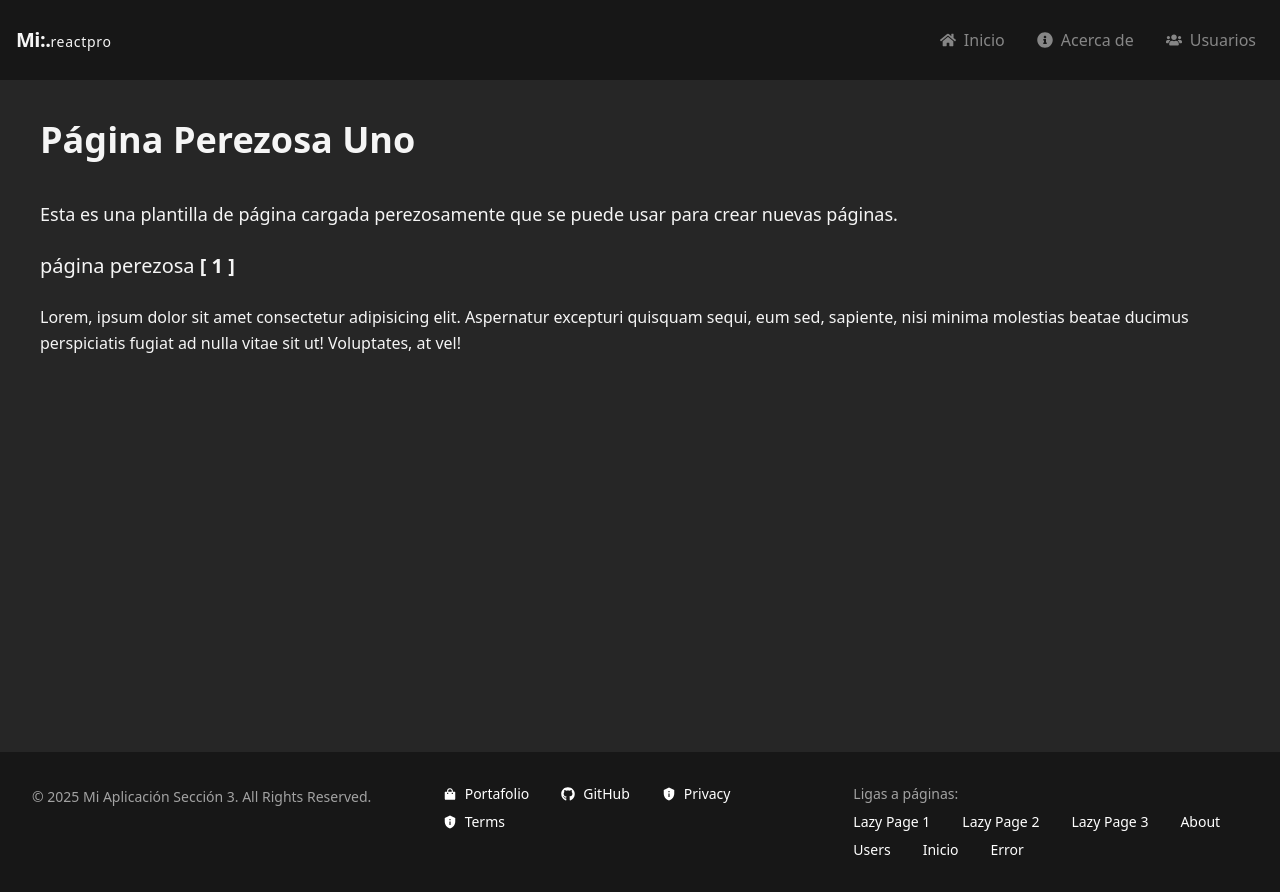
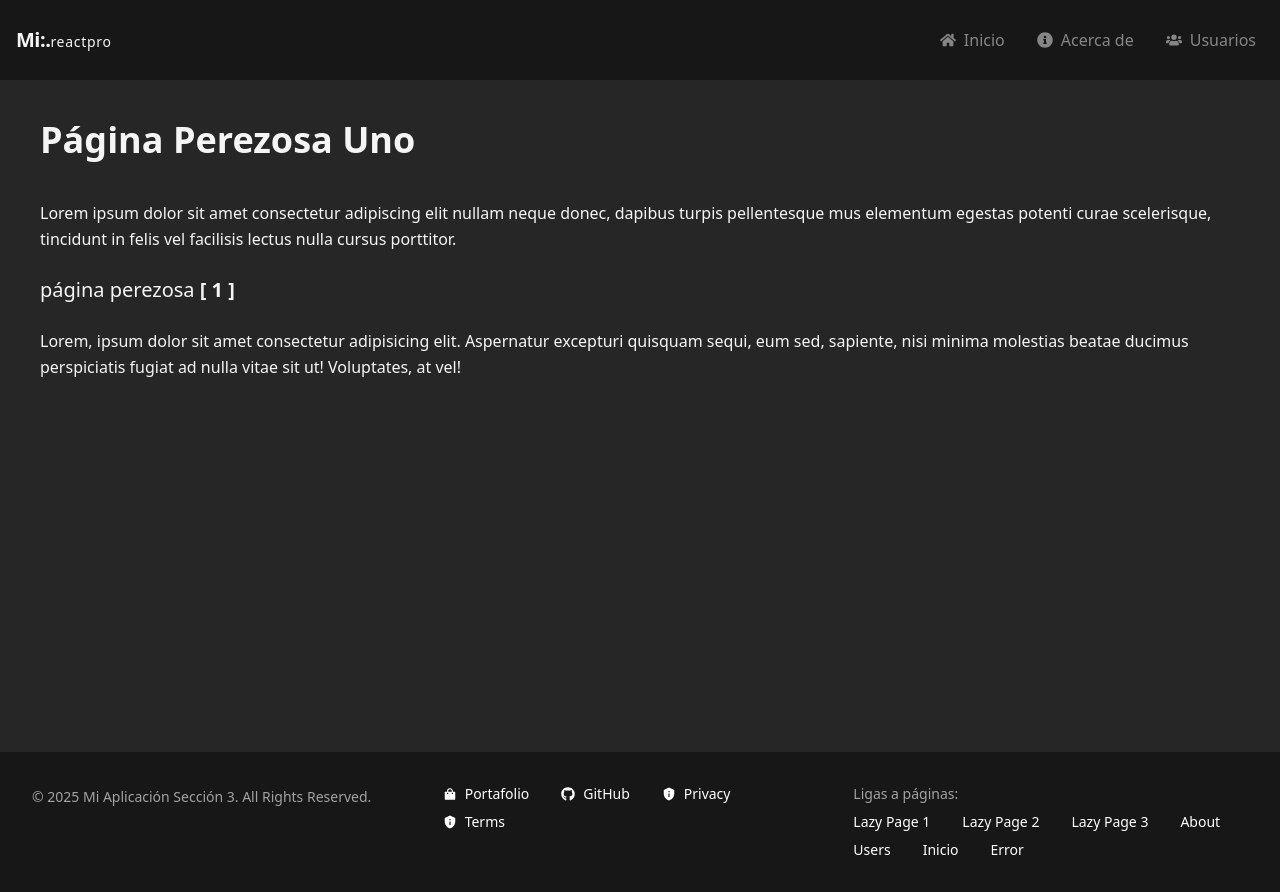
Before and after one commit to CastDev-j/react-app, a React (Vite) app: page /lazy1 in a window 1280 px wide. Built offline with nearby package versions, Linux system fonts and the light colour scheme.

Commit message:
Update LazyPage components with new placeholder text and adjust paragraph styles

```diff
--- a/src/01-lazyload/pages/LazyPage.1.tsx
+++ b/src/01-lazyload/pages/LazyPage.1.tsx
@@ -3,8 +3,11 @@ export const LazyPageOne = () => {
     <section className="container flex flex-col gap-6 min-h-[80vh] p-6">
       <h1 className="text-4xl font-bold mb-4">Página Perezosa Uno</h1>
 
-      <p className="text-lg">
-        Esta es una plantilla de página cargada perezosamente que se puede usar para crear nuevas páginas.
+      <p className="text-base leading-relaxed">
+        Lorem ipsum dolor sit amet consectetur adipiscing elit nullam neque
+        donec, dapibus turpis pellentesque mus elementum egestas potenti curae
+        scelerisque, tincidunt in felis vel facilisis lectus nulla cursus
+        porttitor.
       </p>
 
       <p className="text-xl font-light">
--- a/src/01-lazyload/pages/LazyPage.2.tsx
+++ b/src/01-lazyload/pages/LazyPage.2.tsx
@@ -3,8 +3,10 @@ export const LazyPageTwo = () => {
     <section className="container flex flex-col gap-6 min-h-[80vh] p-6">
       <h1 className="text-4xl font-bold mb-4">Página Perezosa Dos</h1>
 
-      <p className="text-lg">
-        Esta es una plantilla de página cargada perezosamente que se puede usar para crear nuevas páginas.
+      <p className="text-base leading-relaxed">
+        Litora suscipit rhoncus nisi mi felis libero blandit parturient dictum
+        habitasse magna taciti, bibendum fusce fames at congue dictumst aliquam
+        praesent posuere auctor dignissim.
       </p>
 
       <p className="text-xl font-light">
@@ -17,6 +19,12 @@ export const LazyPageTwo = () => {
         beatae ducimus perspiciatis fugiat ad nulla vitae sit ut! Voluptates, at
         vel!
       </p>
+
+      <p className="text-base leading-relaxed">
+        Sodales pellentesque parturient orci mauris eros magnis class in
+        suscipit ante penatibus platea donec, vitae justo natoque odio montes
+        imperdiet dis nulla dictumst volutpat libero inceptos.
+      </p>
     </section>
   );
 };
--- a/src/01-lazyload/pages/LazyPage.3.tsx
+++ b/src/01-lazyload/pages/LazyPage.3.tsx
@@ -3,8 +3,10 @@ export const LazyPageThree = () => {
     <section className="container flex flex-col gap-6 min-h-[80vh] p-6">
       <h1 className="text-4xl font-bold mb-4">Página Perezosa Tres</h1>
 
-      <p className="text-lg">
-        Esta es una plantilla de página cargada perezosamente que se puede usar para crear nuevas páginas.
+      <p className="text-base leading-relaxed">
+        Sodales pellentesque parturient orci mauris eros magnis class in
+        suscipit ante penatibus platea donec, vitae justo natoque odio montes
+        imperdiet dis nulla dictumst volutpat libero inceptos.
       </p>
 
       <p className="text-xl font-light">
@@ -13,8 +15,7 @@ export const LazyPageThree = () => {
 
       <p className="text-base leading-relaxed">
         Lorem, ipsum dolor sit amet consectetur adipisicing elit. Aspernatur
-        excepturi quisquam sequi, eum sed, sapiente, nisi minima molestias
-        beatae ducimus perspiciatis fugiat ad nulla vitae sit ut! Voluptates, at
+        excepturi quisquam sequi, eum sed, sapiente, nisi minima, at
         vel!
       </p>
     </section>
```
